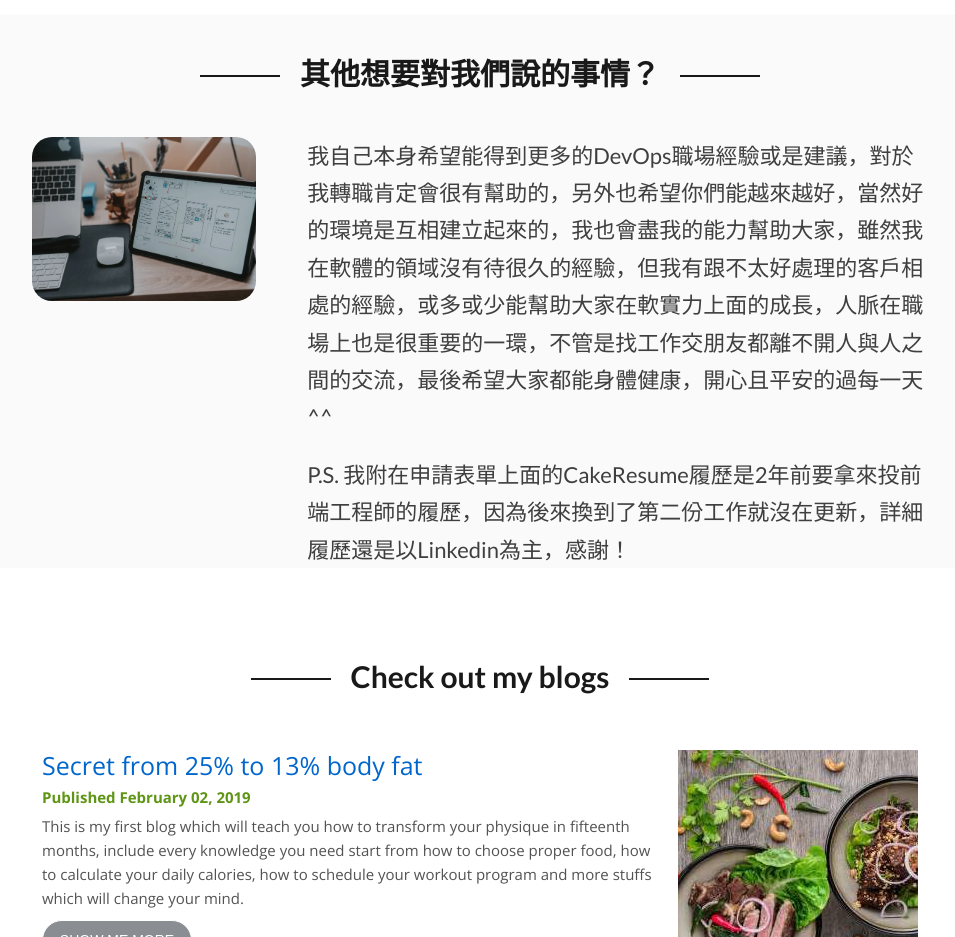
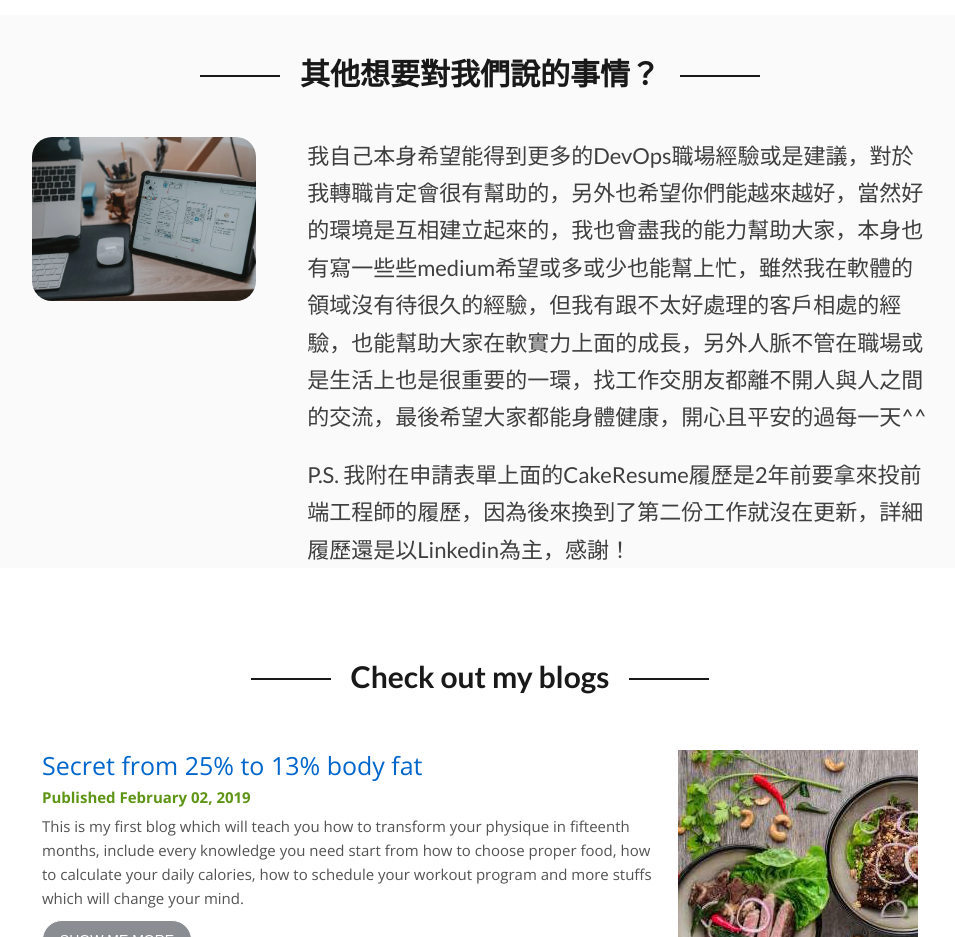
Before and after one commit to david11yf29/david11yf29.github.io, a website: page index.html in a window 1280 px wide. Shown: the part 5300-6237 px from the top of the page, without its empty margins (160-1115 px from the left). Drawn offline with nearby package versions, Linux system fonts and the light colour scheme.

```diff
--- a/index.html
+++ b/index.html
@@ -137,7 +137,7 @@
                     <img src="img/WeHelp9.png" alt="WeHelp9">
                 </div>
                 <div class="intro__box--content">
-                    <p class="paragraph-margin-top">我自己本身希望能得到更多的DevOps職場經驗或是建議，對於我轉職肯定會很有幫助的，另外也希望你們能越來越好，當然好的環境是互相建立起來的，我也會盡我的能力幫助大家，雖然我在軟體的領域沒有待很久的經驗，但我有跟不太好處理的客戶相處的經驗，或多或少能幫助大家在軟實力上面的成長，人脈在職場上也是很重要的一環，不管是找工作交朋友都離不開人與人之間的交流，最後希望大家都能身體健康，開心且平安的過每一天^^</p>
+                    <p class="paragraph-margin-top">我自己本身希望能得到更多的DevOps職場經驗或是建議，對於我轉職肯定會很有幫助的，另外也希望你們能越來越好，當然好的環境是互相建立起來的，我也會盡我的能力幫助大家，本身也有寫一些些medium希望或多或少也能幫上忙，雖然我在軟體的領域沒有待很久的經驗，但我有跟不太好處理的客戶相處的經驗，也能幫助大家在軟實力上面的成長，另外人脈不管在職場或是生活上也是很重要的一環，找工作交朋友都離不開人與人之間的交流，最後希望大家都能身體健康，開心且平安的過每一天^^</p>
                     <p class="paragraph-margin-top">P.S. 我附在申請表單上面的CakeResume履歷是2年前要拿來投前端工程師的履歷，因為後來換到了第二份工作就沒在更新，詳細履歷還是以Linkedin為主，感謝！</p>
                 </div>
             </div>
```
